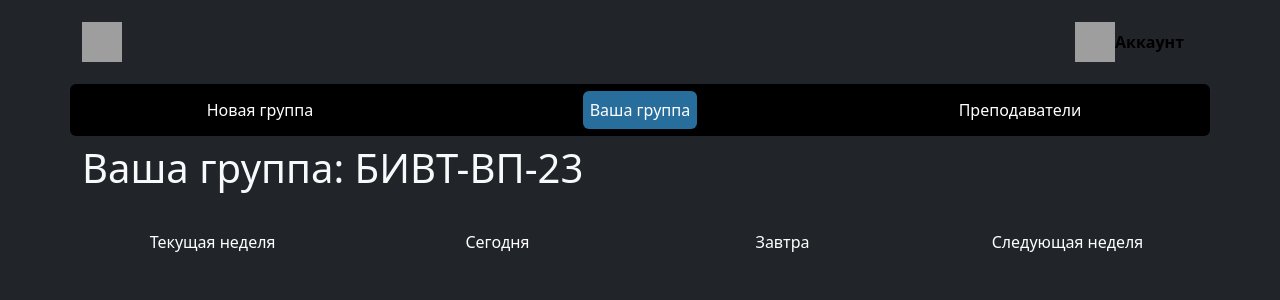
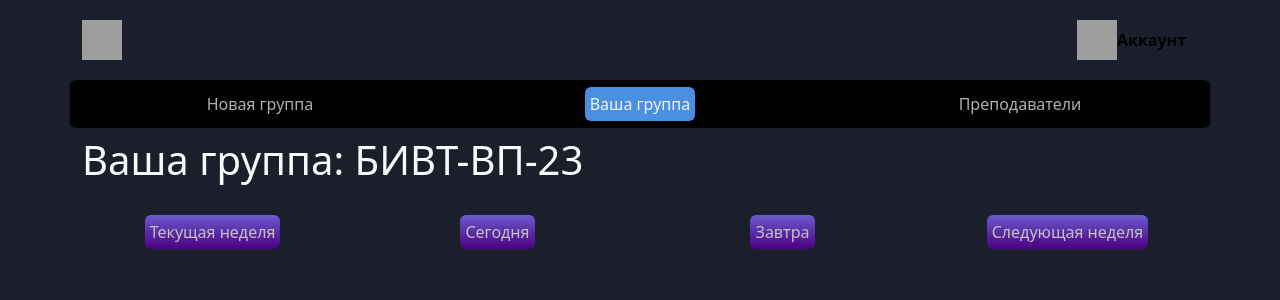
Before and after one commit to k1hp/Mau_timetable, a Flask app: page /old in a window 1280 px wide. Shown: the top 300 px of the page. Run offline with Flask 3, Linux system fonts and the light colour scheme; parts of the project's set-up code (start-up, migrations or seed data) failed here and were passed over.

Commit message:
внешка +-, градиентик и тп

```diff
--- a/flask_timetable/group_config.json
+++ b/flask_timetable/group_config.json
@@ -1,6 +1,6 @@
 {
     "key": "6f54eeb0-54ce-11ee-b017-1cc1de6f817c",
-    "perstart": "2025-01-13",
-    "perend": "2025-01-19",
-    "perkind": "\u0447"
+    "perstart": "2025-01-20",
+    "perend": "2025-01-26",
+    "perkind": "\u043d"
 }
--- a/flask_timetable/static/beauty.css
+++ b/flask_timetable/static/beauty.css
@@ -5,6 +5,9 @@
     overflow: hidden;
     max-height: 90px;
 } */
+.backgr {
+    background-color: #1A1F2B;
+}
 
 .icon-logo {
     width: 40px; /* Ширина контейнера */
--- a/flask_timetable/static/btns.css
+++ b/flask_timetable/static/btns.css
@@ -1,5 +1,4 @@
 .menu_button {
-    border: 2px solid transparent;
     border-radius: 6px;
     background-color: transparent;
     text-decoration: none;
@@ -7,29 +6,57 @@
     padding: 5px 5px;
     margin: 7px 7px;
     transition: background-color 0.3s;
+    color: #B0B0B0;
 }
 
 .menu_button:hover {
     background-color: rgb(31, 28, 28);
 }
 
+.menu_button:active {
+    color: #f5f5f5;
+    background: linear-gradient(to bottom, #4ab2e2, #119953);
+}
+
 .menu_button.active {
-    background-color: rgb(40, 110, 157);
+    background-color: #4A90E2;
+    color: #f5f5f5;
+    transition: background 0.3s;
+}
+
+.menu_button.active:hover {
+    background: linear-gradient(to bottom, #4ab2e2, #119953);
+}
+
+.other_button {
+    border-radius: 6px;
+    background-color: transparent;
+    text-decoration: none;
+    color: rgb(197, 194, 194);
+    padding: 5px 5px;
+    margin: 7px 7px;
+    background: linear-gradient(to bottom, #6A5ACD, #4B0082);
+    background-size: 100% 100%;
+    transition: transform 0.5s;
+}
+
+.other_button:hover {
+    transform: scale(1.1);
 }
 
 .account_button {
-    border: 2px solid transparent;
     border-radius: 6px;
     background-color: transparent;
     text-decoration: none;
     color: black;
     padding: 5px 5px;
     margin: 7px 7px;
-    transition: background-color 0.5s;
+    /* transition: background 3s linear; не работает */
 }
 
 .account_button:hover {
-    background-color: rgb(40, 110, 157);
+    background: linear-gradient(to bottom, #4A90E2, rgb(255, 20, 192), rgb(183, 16, 99));
+
     /* border: 2px solid black; */
 }
 
--- a/flask_timetable/templates/base.html
+++ b/flask_timetable/templates/base.html
@@ -5,11 +5,12 @@
     <title>
     {% block title %} {% endblock title %}
     </title>
+    <link rel="stylesheet" href="{{ url_for('static', filename='beauty.css') }}">
     <link rel="icon" href="https://img.icons8.com/pastel-glyph/64/laptop-metrics.png" type="image/png">
     <link href="https://cdn.jsdelivr.net/npm/bootstrap@5.3.3/dist/css/bootstrap.min.css" rel="stylesheet" integrity="sha384-QWTKZyjpPEjISv5WaRU9OFeRpok6YctnYmDr5pNlyT2bRjXh0JMhjY6hW+ALEwIH" crossorigin="anonymous">
     {% block any_styles %} {% endblock any_styles %}
 </head>
-<body class="bg-dark">
+<body class="backgr">
 {% block header %} {% endblock header %}
 
 {% block main %} {% endblock main %}
--- a/flask_timetable/templates/your_group.html
+++ b/flask_timetable/templates/your_group.html
@@ -21,27 +21,27 @@
     <h1 class="text-light"> Ваша группа: {{ group_name }} </h1>
      <div class="row pt-3">
         <div class="col-3 button_alignment">
-          <a href="/group/timetable/this_week" class="menu_button">
+          <a href="/group/timetable/this_week" class="other_button">
             Текущая неделя
           </a>
 
         </div>
 
         <div class="col-3 button_alignment">
-          <a href="/group/timetable/today" class="menu_button">
+          <a href="/group/timetable/today" class="other_button">
             Сегодня
           </a>
 
         </div>
          <div class="col-3 button_alignment">
-          <a href="/group/timetable/tomorrow" class="menu_button">
+          <a href="/group/timetable/tomorrow" class="other_button">
             Завтра
           </a>
 
         </div>
 
          <div class="col-3 button_alignment">
-          <a href="/group/timetable/next_week" class="menu_button">
+          <a href="/group/timetable/next_week" class="other_button">
             Следующая неделя
           </a>
 
```
Also changed, not shown: flask_timetable/templates/teachers.html (+4 -4 lines).
